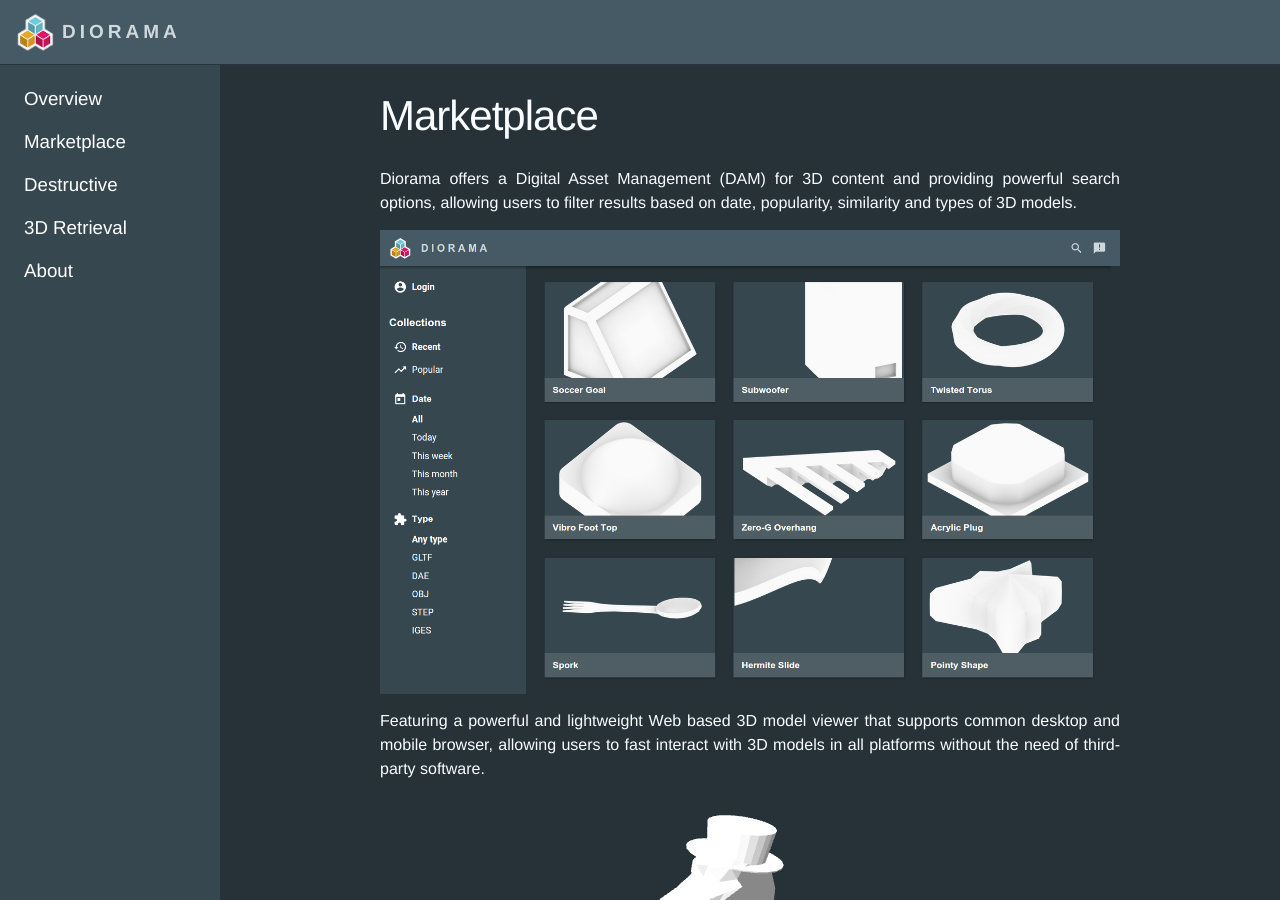
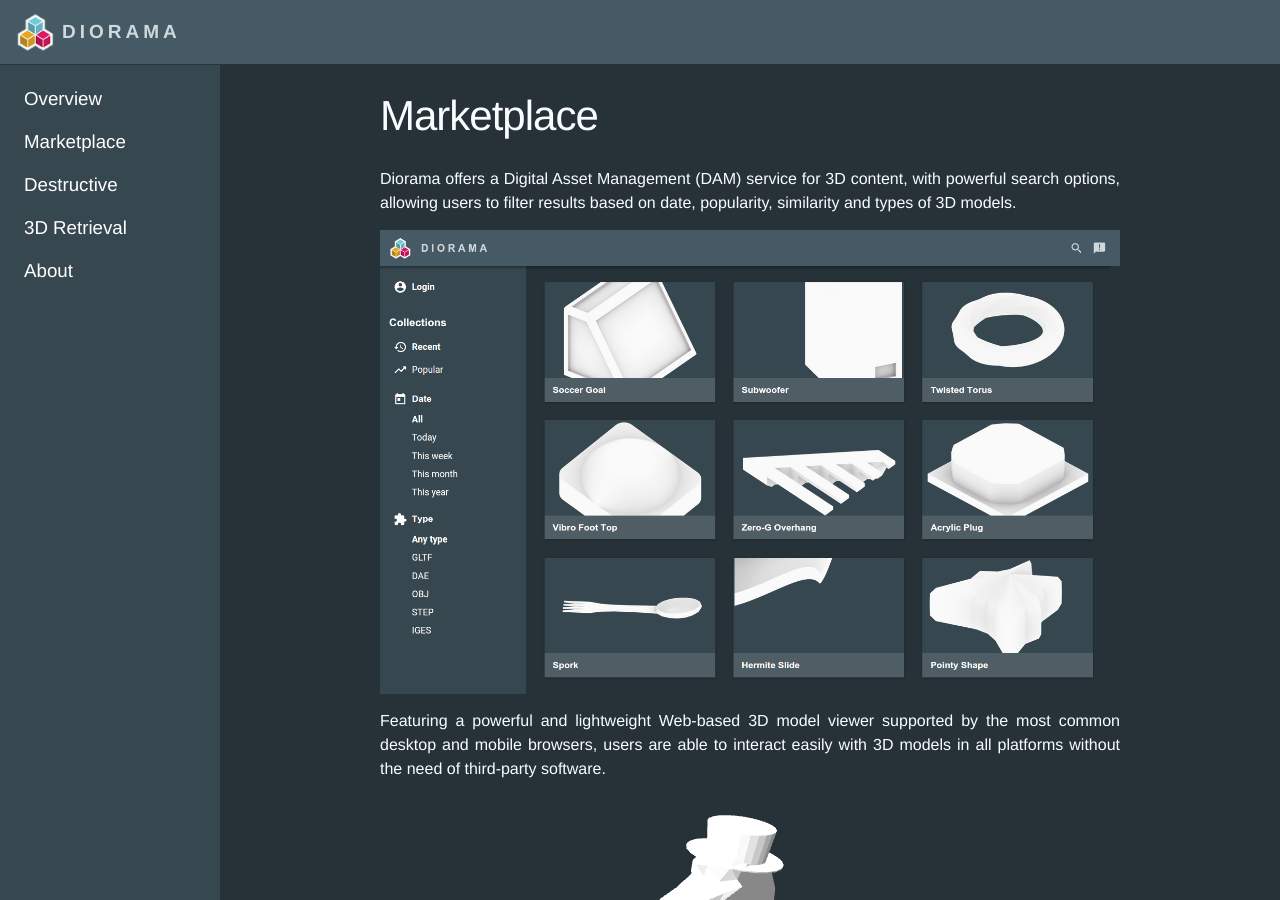
Before and after one commit to diorama/diorama.github.io, a Jekyll site: the page built from 200-marketplace.md, in a window 1280 px wide and 900 px high. Built offline with Jekyll 4.4.1, drawn with Linux system fonts in a browser that asks for light colours; some of the changed lines change nothing that is shown.

Commit message:
Accepted suggestions for changes in "Marketplace" section.

```diff
--- a/200-marketplace.md
+++ b/200-marketplace.md
@@ -4,21 +4,13 @@ title: Marketplace
 permalink: /marketplace/
 ---
 
-<!-- // oferece um DAM (service), que tem opcoes e que permite, etc, etc.
 Diorama offers a Digital Asset Management (DAM) service for 3D content, with powerful search options,
-allowing users to filter results based on date, popularity, similarity and types of 3D models.
--->
-Diorama offers a Digital Asset Management (DAM) for 3D content and providing powerful search options,
 allowing users to filter results based on date, popularity, similarity and types of 3D models.
 
 ![][collections]
 
-<!-- // afinal quem suporta o que?
 Featuring a powerful and lightweight Web-based 3D model viewer supported by the most common desktop and mobile browsers,
 users are able to interact easily with 3D models in all platforms without the need of third-party software.
--->
-Featuring a powerful and lightweight Web based 3D model viewer that supports common desktop and mobile browser, allowing
-users to fast interact with 3D models in all platforms without the need of third-party software.
 
 ![][model-viewer]
 
```
